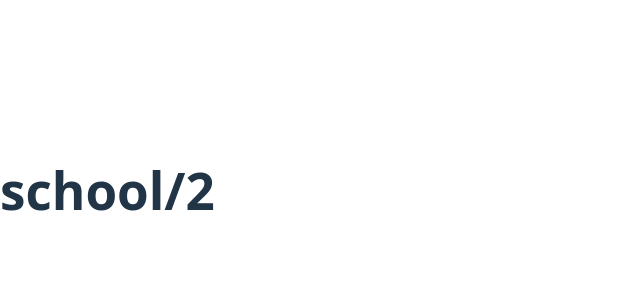
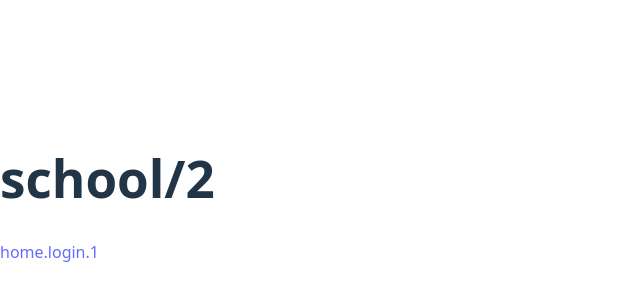
Before and after one commit to pramodkgriet05/gitschrsbdydb001, a React (Vite) app: page /home/school/1/2 in a window 1280 px wide. Shown: the part 210-510 px from the top of the page, without its empty margins (0-640 px from the left). Built offline with nearby package versions, Linux system fonts and the light colour scheme.

Commit message:
check routing010

```diff
--- a/src/App.jsx
+++ b/src/App.jsx
@@ -2,7 +2,7 @@ import { useState } from 'react'
 import reactLogo from './assets/react.svg'
 import viteLogo from '/vite.svg'
 import Home from './home/Home';
-import { BrowserRouter, Route, Routes } from 'react-router-dom';
+import { BrowserRouter, Link, Route, Routes } from 'react-router-dom';
 import Login from './login/Login';
 import School from './school/School';
 import School_1 from './school/School/School_1';
@@ -13,13 +13,18 @@ function App() {
   return (
     <BrowserRouter>
       <Routes>
-        <Route path="/" element={<Home />} />
-         <Route path="/login" element={<Login />} />
-          <Route path="/home/school" element={<School />} />
-            <Route path="/home/school/1" element={<School_1 />} />
-              <Route path="/home/school/1/2" element={<School_1_2 />} />
+      <Route path="/" element={<Home />} />
+      <Route path="/login" element={<Login />} />
+      <Route path="/home/school" element={<School />} />
+      <Route path="/home/school/1" element={<School_1 />} />
+      <Route path="/home/school/1/2" element={<School_1_2 />} />
+      <Route path="/home/school/login/1" element={<Login />} />
+
+
 
       </Routes>
+
+
     </BrowserRouter>
   );
 }
--- a/src/school/School/School_1_2.jsx
+++ b/src/school/School/School_1_2.jsx
@@ -1,7 +1,17 @@
+import { Link } from "react-router-dom"
+
 function School_1_2()
 {
     return(
+        <div>
        <div><h1>school/2</h1></div>
+
+
+
+       <Link to="/home/school/login/1">home.login.1</Link>
+       </div>
+
+
     )
 }
 export default School_1_2
```
